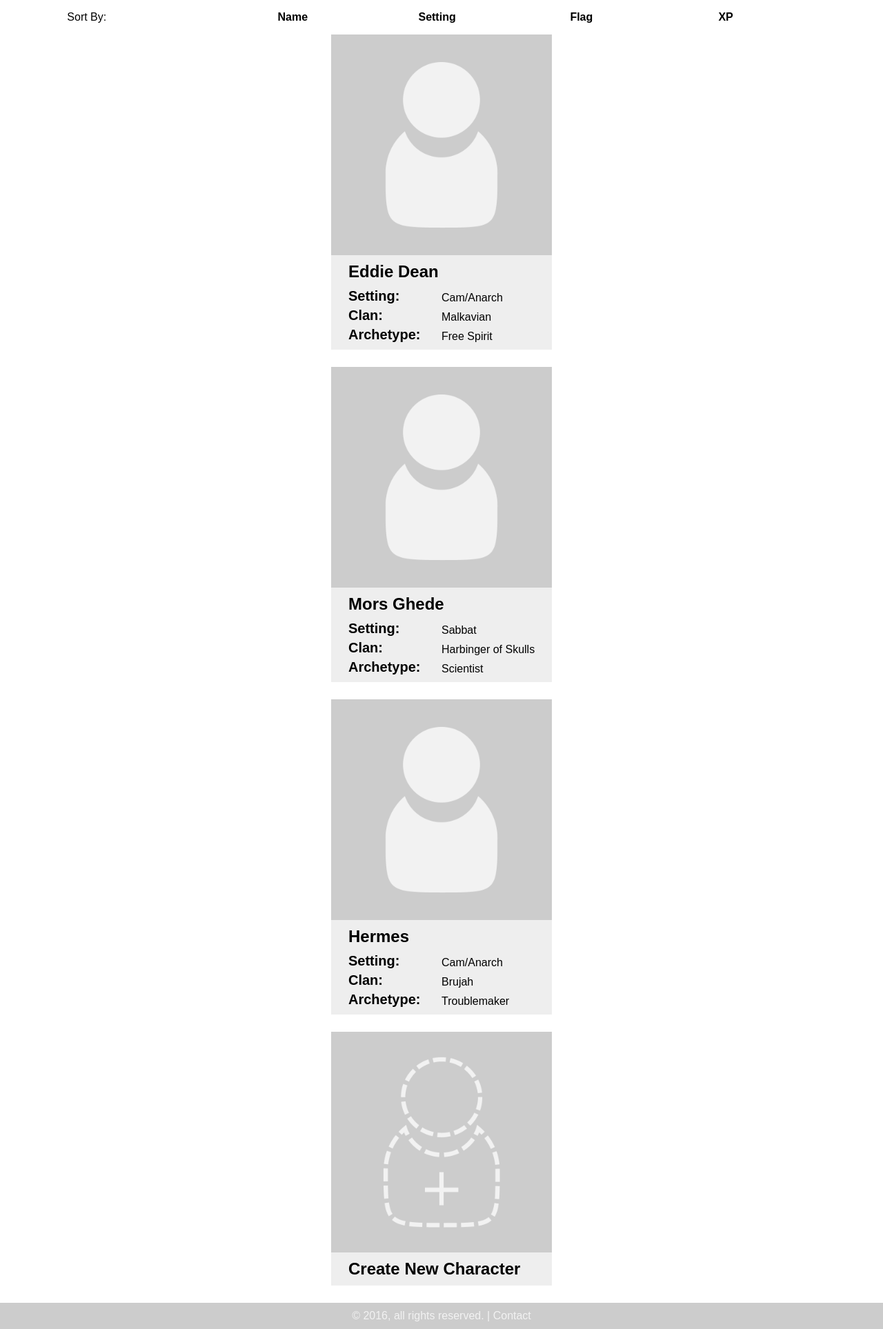
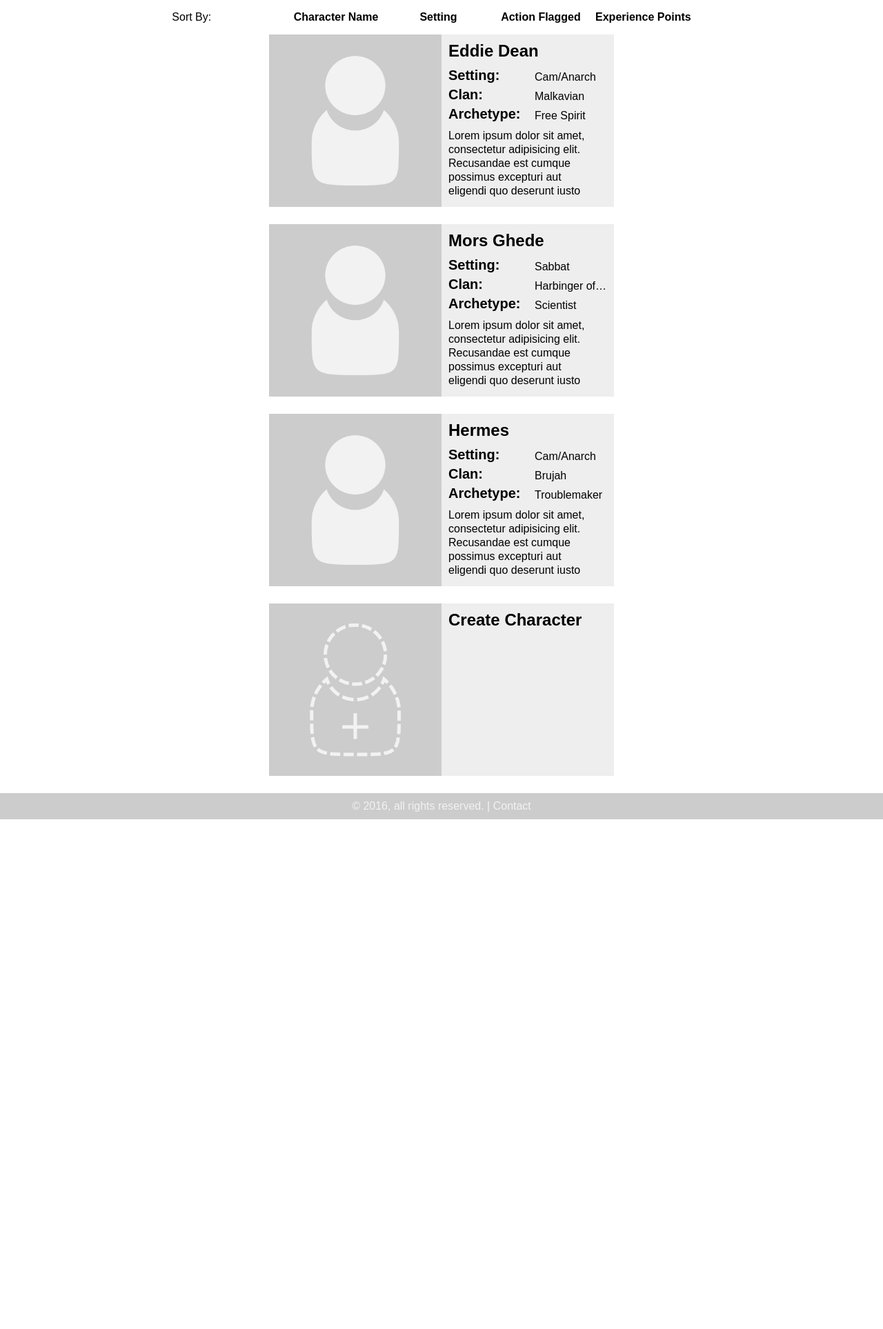
Before and after one commit to alogan89/bns-db, a PHP site: page / in a window 1280 px wide. Shown: the part 64-1991 px from the top of the page at 69% size. After the commit the page ends 1252 px from the top, so only its background shows below. Run offline with PHP 8.4, Linux system fonts and the light colour scheme; some libraries are stand-ins or nearby versions.

Commit message:
Tablet view

```diff
--- a/css/style.css
+++ b/css/style.css
@@ -24,6 +24,8 @@ header li { display: inline-block; }
 
 .sorter {
 	text-align: center;
+	max-width: 500px;
+	margin: auto;
 }
 
 .sorter p {
@@ -104,6 +106,10 @@ header li { display: inline-block; }
 	bottom: 5px;
 }
 
+.pc_block_info p.description {
+	display: none;
+}
+
 /*LOGO*/
 .logo {display: none;}
 
@@ -158,3 +164,53 @@ footer {
 footer span:first-child::after {
 	content: " | ";
 }
+
+/*MEDIA QUERIES*/
+
+@media (min-width: 768px) {
+	.create_new_block,
+	.pc_block {
+		width: 500px;
+	}
+	div.pc_img {
+		float: left;
+	}
+	div.pc_img,
+	div.pc_block_info {
+		min-height: 250px;
+		max-height: 250px;
+		min-width: 250px;
+		display: inline-block;
+	}
+	div.pc_img img {
+		max-width: 250px;
+		max-height: 250px;
+	}
+	.pc_block_info ul,
+	.pc_block_info h1 {
+		padding-left: 10px;
+	}
+	.pc_block_info span {
+		margin-left: 0px;
+		max-width: 105px;
+	}
+	.pc_block_info {
+		box-sizing: border-box;
+		}
+	.pc_block_info p.description {
+		margin: 0px;
+		max-height: 100px;
+		display: inline-block;
+		padding-left: 10px;
+		max-width: 200px;
+		overflow: hidden;
+		text-overflow: ellipsis;
+		line-height: 1.25em
+	}
+}
+
+@media (min-width: 1024px)  {
+	.sorter {max-width: 900px;}
+	.sorter ul li a span.desktop {display: inline;}
+	.sorter ul li a span.mobile {display: none;}
+}
--- a/inc/sample_characters.php
+++ b/inc/sample_characters.php
@@ -4,19 +4,22 @@ $characters = array(
 	 	name => "Eddie Dean",
 	 	setting => "Cam/Anarch",
 	 	clan => "Malkavian",
-	 	archetype => "Free Spirit"
+	 	archetype => "Free Spirit",
+	 	description => "Lorem ipsum dolor sit amet, consectetur adipisicing elit. Recusandae est cumque possimus excepturi aut eligendi quo deserunt iusto vitae ipsa nihil deleniti fugiat, accusantium aliquid fugit dolores sequi maxime quae, beatae eum corporis ad doloremque! Asperiores nihil illo corporis repudiandae perspiciatis animi quis, facere voluptates delectus rem. Culpa qui, ratione."
  		),
 	1 => 	array(
 	 	name => "Mors Ghede",
 	 	setting => "Sabbat",
 	 	clan => "Harbinger of Skulls",
-	 	archetype => "Scientist"
+	 	archetype => "Scientist",
+	 	description => "Lorem ipsum dolor sit amet, consectetur adipisicing elit. Recusandae est cumque possimus excepturi aut eligendi quo deserunt iusto vitae ipsa nihil deleniti fugiat, accusantium aliquid fugit dolores sequi maxime quae, beatae eum corporis ad doloremque! Asperiores nihil illo corporis repudiandae perspiciatis animi quis, facere voluptates delectus rem. Culpa qui, ratione."
  		),
  	2 => array(
 	 	name => "Hermes",
 	 	setting => "Cam/Anarch",
 	 	clan => "Brujah",
-	 	archetype => "Troublemaker"
+	 	archetype => "Troublemaker",
+	 	description => "Lorem ipsum dolor sit amet, consectetur adipisicing elit. Recusandae est cumque possimus excepturi aut eligendi quo deserunt iusto vitae ipsa nihil deleniti fugiat, accusantium aliquid fugit dolores sequi maxime quae, beatae eum corporis ad doloremque! Asperiores nihil illo corporis repudiandae perspiciatis animi quis, facere voluptates delectus rem. Culpa qui, ratione."
  		)
  	);
 
--- a/index.php
+++ b/index.php
@@ -40,6 +40,7 @@ echo "<div class='pc_block'>".
 				"<span>".$character['archetype']."</span>".
 			"</li>".
 		"</ul>".
+		"<p class='description'>".$character['description']."</p>".
 	"</div>".
 "</div>";
 }
@@ -52,7 +53,7 @@ echo "<div class='pc_block'>".
 				<img src="img/create_new_character.png" alt="Character Name Here">
 		</div>
 		<div class="pc_block_info">
-			<h1>Create New Character</h1>
+			<h1>Create Character</h1>
 		</div>
 	</a>
 </div>
```
